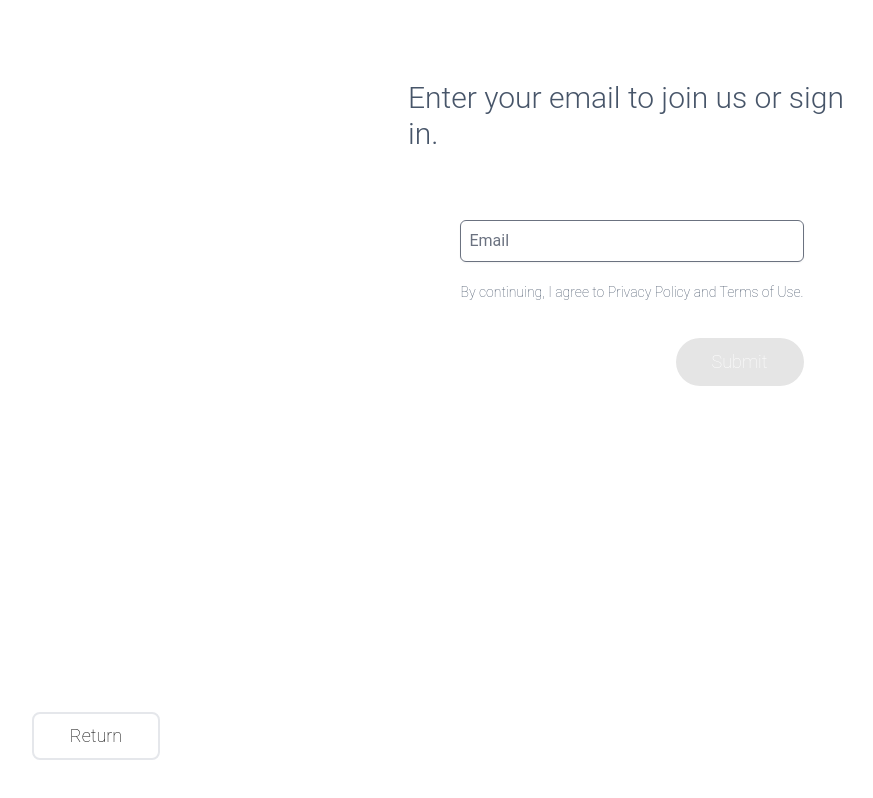
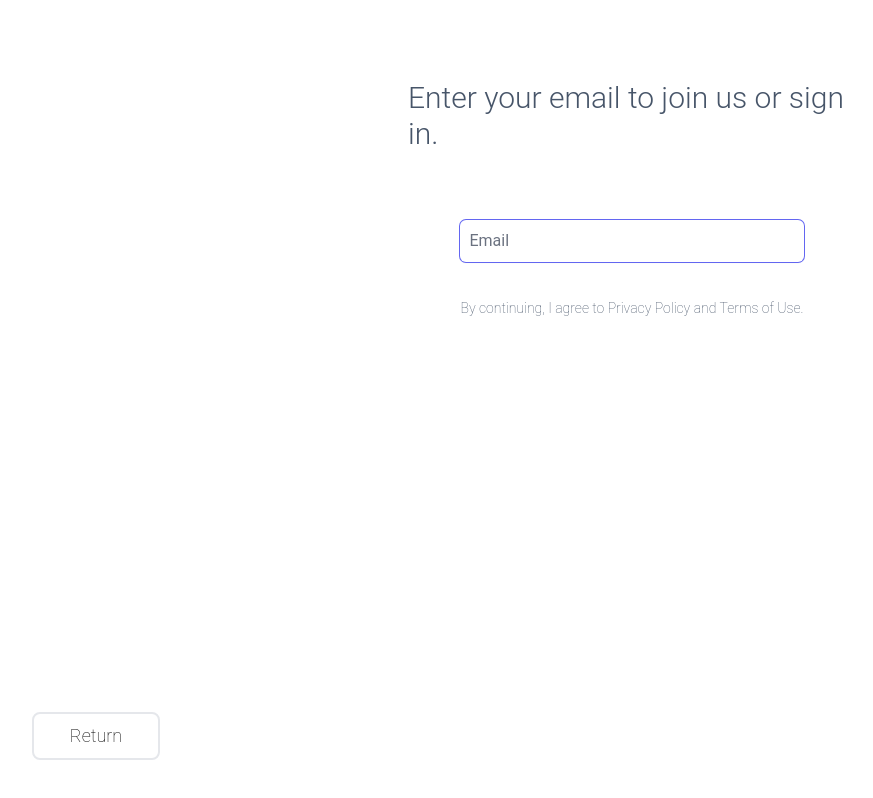
Before and after one commit to mSharifHub/e-commerce, a React (Create React App) app: page /api/credentials/check-email in a window 1280 px wide. Shown: the whole page, without its empty margins (8-881 px from the left). Built offline with nearby package versions, Linux system fonts and the light colour scheme.

Commit message:
refractored email input by removing submit button and adding handler on useEffect

```diff
--- a/src/components/pages/SignInAndSignOut/CheckEmail.jsx
+++ b/src/components/pages/SignInAndSignOut/CheckEmail.jsx
@@ -2,20 +2,28 @@
 /* eslint-disable jsx-a11y/mouse-events-have-key-events */
 /* eslint-disable jsx-a11y/label-has-for */
 /* eslint-disable jsx-a11y/label-has-associated-control */
+import { useRef, useState, useEffect, useCallback } from "react";
 import { Link, useNavigate } from "react-router-dom";
-import { useState } from "react";
+
 import { useUser } from "../../../providers/contexts/userContext";
+import { reusePort } from "../../../helpers/modal_helpers/reusePort";
 
 export function CheckEmail() {
   const [mouseOver, setMouseOver] = useState(false);
   const [email, setEmail] = useState("");
   const [valid, setValid] = useState(false);
   const [touched, setTouched] = useState(false);
+  const [errmsg, setErrmsg] = useState("");
   const [submitemail, setSubmitemail] = useState(false);
+  const { dispatch } = useUser();
+  const navigate = useNavigate();
+  const emailRef = useRef(null);
 
-  const { dispatch } = useUser();
-
-  const navigate = useNavigate();
+  useEffect(() => {
+    if (emailRef.current) {
+      emailRef.current.focus();
+    }
+  }, []);
 
   const handleOnMouseOver = () => {
     setMouseOver(true);
@@ -26,39 +34,48 @@ export function CheckEmail() {
 
   const handleEmailChange = (event) => {
     setTouched(true);
-    const regex = /^[a-zA-Z0-9._%+-]+@[a-zA-Z0-9.-]+\.[a-zA-Z]{2,}$/;
     const input = event.target.value;
     setEmail(input);
-    setValid(regex.test(input) && input.length >= 3);
+    const regex = /^[a-zA-Z0-9._%+-]+@[a-zA-Z0-9.-]+\.[a-zA-Z]{2,}$/;
+    setValid(regex.test(input));
   };
 
+  const handleEmailSubmit = useCallback(() => {
+    setSubmitemail(true);
+    setTimeout(() => {
       const dummyUser = {
         email: "msharifemail@gmail.com",
         password: "",
       };
-
-  const handleEmailSubmit = (event) => {
-    event.preventDefault();
-    setSubmitemail(true);
-    setTimeout(() => {
-      // TODO  replace with the back end  server response
       if (email === dummyUser.email) {
-        navigate("authenticate");
+        // TODO
       } else {
         dispatch({ type: "SET_EMAIL", payload: email });
         navigate("authenticate");
       }
+
       setEmail("");
       setTouched(false);
       setValid(false);
       setSubmitemail(false);
+      setErrmsg("");
     }, 3000);
-    // TODO logic to send data to back end//
-  };
+  }, [email, dispatch, navigate]);
+
+  useEffect(() => {
+    setErrmsg(valid ? "email valid" : "email invalid");
+  }, [valid]);
+
+  useEffect(() => {
+    if (touched && valid) {
+      handleEmailSubmit();
+    }
+  }, [email, valid, touched, handleEmailSubmit]);
 
   const label = touched && !valid ? "Required" : "Email";
 
   return (
+    <>
       <div className="relative  flex flex-col justify-start items-center w-screen  h-screen p-4 overflow-hidden">
         <div className="text-3xl font-light flex justify-center items-center mt-[4rem] mx-auto text-slate-600 whitespace-normal  max-w-md  signInSignOutslideIn ">
           Enter your email to join us or sign in.
@@ -66,7 +83,7 @@ export function CheckEmail() {
         <form
           type="submit"
           className="max-w-full mx-auto mt-[4rem] space-y-5 signInSignOutslideIn "
-        onSubmit={handleEmailSubmit}
+          onSubmit={(e) => e.preventDefault()}
         >
           <div className="relative">
             {(mouseOver || (touched && !valid)) && (
@@ -84,6 +101,7 @@ export function CheckEmail() {
               className="text-md font-medium  text-gray-700 capitalize "
             />
             <input
+              ref={emailRef}
               type="email"
               id="email"
               name="email"
@@ -94,35 +112,26 @@ export function CheckEmail() {
               required
               placeholder={!mouseOver && "Email"}
               className={`mt-1 p-2 w-full border rounded-md shadow-sm focus:outline-none  ${
-              touched && !valid ? "focus:ring-red-500" : "focus:ring-slate-900"
+                touched && !valid
+                  ? "focus:ring-red-500"
+                  : "focus:ring-indigo-500"
               } focus:border-transparent`}
             />
           </div>
-        {!valid && email.length > 0 ? (
-          <span className="text-red-500 text-sm"> invalid email</span>
+          {email.length > 0 ? (
+            <span
+              className={`absolute top-7 text-sm ${
+                !valid ? "text-red-500" : "text-indigo-500"
+              } `}
+            >
+              {errmsg}
+            </span>
           ) : null}
 
           <div className="flex justify-start items-center font-thin text-slate-600 whitespace-normal text-sm">
-          <span>
+            <span className="mt-4">
               By continuing, I agree to Privacy Policy and Terms of Use.
             </span>
-        </div>
-        <div className="flex justify-end items-center mt-4">
-          <button
-            type="submit"
-            className={`flex justify-center items-center w-[8rem] h-[3rem] mt-4 bg-black text-white rounded-full text-lg font-thin  capitalize transition-all duration-100 ease-out ${
-              !valid
-                ? "opacity-10"
-                : "opacity-100 cursor-pointer hover:scale-110"
-            }`}
-            disabled={!valid}
-          >
-            {submitemail ? (
-              <span className="inline-block animate-spin rounded-full h-8 w-8 border-t-2 border-b-2 border-white"></span>
-            ) : (
-              "submit"
-            )}
-          </button>
           </div>
         </form>
         <Link to="/">
@@ -134,5 +143,12 @@ export function CheckEmail() {
           </button>
         </Link>
       </div>
+      {submitemail &&
+        reusePort(
+          <span className="absolute  top-[13rem] right-[12rem]  z-50 flex justify-center items-center ">
+            <span className="animate-spin rounded-full h-20 w-20 border-t-2 border-b-2 border-neutral-700"></span>
+          </span>,
+        )}
+    </>
   );
 }
--- a/src/components/pages/SignInAndSignOut/TwoWayAuthentication.jsx
+++ b/src/components/pages/SignInAndSignOut/TwoWayAuthentication.jsx
@@ -8,6 +8,7 @@ import { useEffect, useState } from "react";
 import { Link, useNavigate } from "react-router-dom";
 import { useUser } from "../../../providers/contexts/userContext";
 import ResetButton from "./CodeResetButton";
+import { reusePort } from "../../../helpers/modal_helpers/reusePort";
 
 export default function TwoWayAuthentication() {
   const { state: userState, dispatch } = useUser();
@@ -130,11 +131,12 @@ export default function TwoWayAuthentication() {
             </span>
           )}
         </form>
-        {code.every((char) => char !== "" && !codeValid) && (
+        {code.every((char) => char !== "" && !codeValid) ? (
           <span className="flex justify-center items-center mt-2">
             code is not valid
           </span>
-        )}
+        ) : null}
+        {codeValid && reusePort(<span> </span>)}
       </div>
 
       {/* return to main page  button */}
```
Lines whose indentation alone changed are shown as unchanged.
